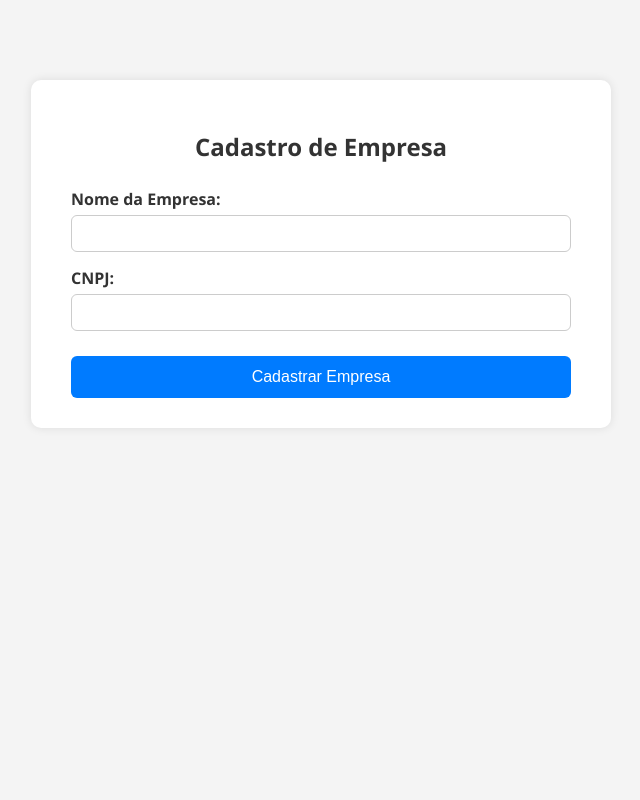
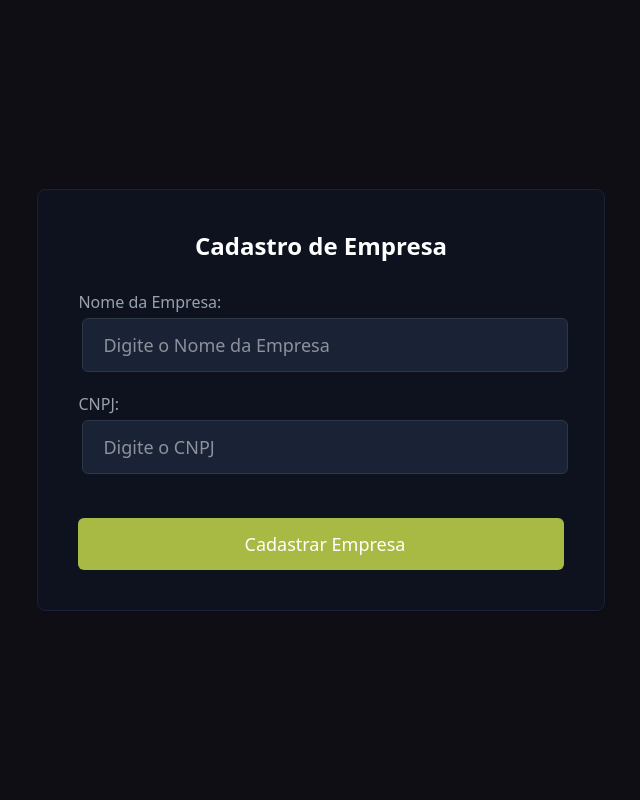
Before and after one commit to rafgam10/Projeto-Telemetria, a Flask app: page /empresasCadastro in a window 1280 px wide. Shown: the whole page, without its empty margins (319-959 px from the left). Run offline with Flask 3, Linux system fonts and the light colour scheme; some libraries are stand-ins or nearby versions.

Commit message:
estilo Add Empresas feito

```diff
--- a/api/static/output.css
+++ b/api/static/output.css
@@ -7,18 +7,25 @@
       "Segoe UI Emoji", "Segoe UI Symbol", "Noto Color Emoji";
     --font-mono: ui-monospace, SFMono-Regular, Menlo, Monaco, Consolas, "Liberation Mono",
       "Courier New", monospace;
+    --color-red-100: oklch(93.6% 0.032 17.717);
     --color-red-200: oklch(88.5% 0.062 18.334);
     --color-red-300: oklch(80.8% 0.114 19.571);
     --color-red-400: oklch(70.4% 0.191 22.216);
     --color-red-600: oklch(57.7% 0.245 27.325);
     --color-red-700: oklch(50.5% 0.213 27.518);
+    --color-red-800: oklch(44.4% 0.177 26.899);
     --color-red-900: oklch(39.6% 0.141 25.723);
     --color-yellow-300: oklch(90.5% 0.182 98.111);
     --color-yellow-400: oklch(85.2% 0.199 91.936);
+    --color-yellow-500: oklch(79.5% 0.184 86.047);
+    --color-yellow-600: oklch(68.1% 0.162 75.834);
+    --color-yellow-700: oklch(55.4% 0.135 66.442);
     --color-yellow-900: oklch(42.1% 0.095 57.708);
+    --color-green-100: oklch(96.2% 0.044 156.743);
     --color-green-200: oklch(92.5% 0.084 155.995);
     --color-green-600: oklch(62.7% 0.194 149.214);
     --color-green-700: oklch(52.7% 0.154 150.069);
+    --color-green-800: oklch(44.8% 0.119 151.328);
     --color-green-900: oklch(39.3% 0.095 152.535);
     --color-blue-200: oklch(88.2% 0.059 254.128);
     --color-blue-300: oklch(80.9% 0.105 251.813);
@@ -28,6 +35,8 @@
     --color-gray-400: oklch(70.7% 0.022 261.325);
     --color-gray-600: oklch(44.6% 0.03 256.802);
     --color-gray-700: oklch(37.3% 0.034 259.733);
+    --color-gray-800: oklch(27.8% 0.033 256.848);
+    --color-gray-900: oklch(21% 0.034 264.665);
     --color-black: #000;
     --color-white: #fff;
     --spacing: 0.25rem;
@@ -313,12 +322,24 @@
       max-width: 96rem;
     }
   }
+  .m-1 {
+    margin: calc(var(--spacing) * 1);
+  }
   .m-2 {
     margin: calc(var(--spacing) * 2);
   }
+  .m-3 {
+    margin: calc(var(--spacing) * 3);
+  }
   .m-7 {
     margin: calc(var(--spacing) * 7);
   }
+  .m-30 {
+    margin: calc(var(--spacing) * 30);
+  }
+  .m-80 {
+    margin: calc(var(--spacing) * 80);
+  }
   .mx-auto {
     margin-inline: auto;
   }
@@ -334,6 +355,9 @@
   .mt-5 {
     margin-top: calc(var(--spacing) * 5);
   }
+  .mt-6 {
+    margin-top: calc(var(--spacing) * 6);
+  }
   .mr-1 {
     margin-right: calc(var(--spacing) * 1);
   }
@@ -830,6 +915,15 @@
   .px-6 {
     padding-inline: calc(var(--spacing) * 6);
   }
+  .px-10 {
+    padding-inline: calc(var(--spacing) * 10);
+  }
+  .px-20 {
+    padding-inline: calc(var(--spacing) * 20);
+  }
+  .px-40 {
+    padding-inline: calc(var(--spacing) * 40);
+  }
   .py-1 {
     padding-block: calc(var(--spacing) * 1);
   }
@@ -841,6 +935,15 @@
   }
   .py-4 {
     padding-block: calc(var(--spacing) * 4);
+  }
+  .py-6 {
+    padding-block: calc(var(--spacing) * 6);
+  }
+  .py-10 {
+    padding-block: calc(var(--spacing) * 10);
+  }
+  .py-30 {
+    padding-block: calc(var(--spacing) * 30);
   }
   .py-45 {
     padding-block: calc(var(--spacing) * 45);
@@ -1017,6 +1126,10 @@
   }
   .accent-\[\#a8ba44\] {
     accent-color: #a8ba44;
+  }
+  .shadow {
+    --tw-shadow: 0 1px 3px 0 var(--tw-shadow-color, rgb(0 0 0 / 0.1)), 0 1px 2px -1px var(--tw-shadow-color, rgb(0 0 0 / 0.1));
+    box-shadow: var(--tw-inset-shadow), var(--tw-inset-ring-shadow), var(--tw-ring-offset-shadow), var(--tw-ring-shadow), var(--tw-shadow);
   }
   .shadow-lg {
     --tw-shadow: 0 10px 15px -3px var(--tw-shadow-color, rgb(0 0 0 / 0.1)), 0 4px 6px -4px var(--tw-shadow-color, rgb(0 0 0 / 0.1));
--- a/api/templates/AddEmpresas.html
+++ b/api/templates/AddEmpresas.html
@@ -2,63 +2,13 @@
 <html lang="pt-br">
 <head>
     <meta charset="UTF-8">
+    <meta name="viewport" content="width=device-width, initial-scale=1.0">
     <title>Cadastro de Empresa</title>
+    <link rel="icon" href="{{ url_for('static', filename='assets/logo.png') }}">
+    <script src="https://cdn.jsdelivr.net/npm/@phosphor-icons/web@2.1.2"></script>
+    <link href="{{ url_for('static', filename='output.css') }}" rel="stylesheet">
+
     <style>
-        body {
-            font-family: 'Segoe UI', Tahoma, Geneva, Verdana, sans-serif;
-            background-color: #f4f4f4;
-            margin: 0;
-            padding: 0;
-        }
-
-        .container {
-            max-width: 500px;
-            margin: 80px auto;
-            background-color: #fff;
-            padding: 30px 40px;
-            box-shadow: 0 0 10px rgba(0, 0, 0, 0.1);
-            border-radius: 10px;
-        }
-
-        h2 {
-            text-align: center;
-            margin-bottom: 25px;
-            color: #333;
-        }
-
-        label {
-            margin-top: 15px;
-            display: block;
-            color: #333;
-            font-weight: bold;
-        }
-
-        input[type="text"] {
-            width: 100%;
-            padding: 10px;
-            margin-top: 5px;
-            border: 1px solid #ccc;
-            border-radius: 6px;
-            box-sizing: border-box;
-        }
-
-        button {
-            margin-top: 25px;
-            width: 100%;
-            padding: 12px;
-            background-color: #007bff;
-            border: none;
-            color: white;
-            font-size: 16px;
-            border-radius: 6px;
-            cursor: pointer;
-            transition: background-color 0.3s ease;
-        }
-
-        button:hover {
-            background-color: #0056b3;
-        }
-
         .alert {
             padding: 12px;
             border-radius: 6px;
@@ -67,21 +17,23 @@
         }
 
         .success {
-            background-color: #d4edda;
+            background-color: #a0f4b455;
             color: #155724;
-            border: 1px solid #c3e6cb;
+            border: 1px solid #6aa578;
         }
 
         .danger {
-            background-color: #f8d7da;
+            background-color: #e8868f68;
             color: #721c24;
-            border: 1px solid #f5c6cb;
+            border: 1px solid #be767e;
         }
     </style>
+
 </head>
-<body>
-    <div class="container">
-        <h2>Cadastro de Empresa</h2>
+<body class=" min-h-screen bg-[#0e0e14] flex flex-col items-center justify-center p-4">
+
+    <div class="px-10 py-10 shadow rounded-lg border border-[#1a2236] bg-[#0d121e]">
+        <h2 class="text-xl sm:text-2xl font-bold text-white mb-4 sm:mb-7 text-center">Cadastro de Empresa</h2>
 
         {% with messages = get_flashed_messages(with_categories=true) %}
           {% if messages %}
@@ -91,14 +43,33 @@
           {% endif %}
         {% endwith %}
 
-        <form method="post">
-            <label for="nome_empresa">Nome da Empresa:</label>
-            <input type="text" id="nome_empresa" name="nome_empresa" required>
+        <form class="items-center text-gray-400" method="post">
 
-            <label for="cnpj">CNPJ:</label>
-            <input type="text" id="cnpj" name="cnpj" required>
+            <div class="flex flex-col gap-4">
 
-            <button type="submit">Cadastrar Empresa</button>
+                <div>
+                    <label for="nome_empresa">Nome da Empresa:</label>
+                    <input class="w-full m-1 text-base sm:text-lg pl-4 sm:pl-5 pr-10 sm:pr-12 py-2 sm:py-3 bg-[#1a2236] border border-[#2d3748] rounded-md text-white focus:outline-none focus:ring-2 focus:ring-[#a8ba44]"
+                    type="text" id="nome_empresa" name="nome_empresa" required
+                    placeholder="Digite o Nome da Empresa"
+                    >
+                </div>
+
+                <div>
+                    <label for="cnpj">CNPJ:</label>
+                    <input class="w-full m-1 text-base sm:text-lg pl-4 sm:pl-5 pr-10 sm:pr-12 py-2 sm:py-3 bg-[#1a2236] border border-[#2d3748] rounded-md text-white focus:outline-none focus:ring-2 focus:ring-[#a8ba44]"
+                    type="text" id="cnpj" name="cnpj" required
+                    placeholder="Digite o CNPJ"
+                    >
+                </div>
+
+                <button class="w-full mt-6 bg-[#a8ba44] hover:bg-[#8fa038] text-white font-medium py-2 sm:py-3 px-4 rounded-md transition-colors flex items-center justify-center gap-2 text-base sm:text-lg"
+                type="submit">
+                <i class="ph-duotone ph-buildings sm:text-xl"></i>
+                Cadastrar Empresa
+                </button>
+            </div>
+
         </form>
     </div>
 </body>
```
Also changed, not shown: other parts of api/static/output.css (+102 -13 lines).
